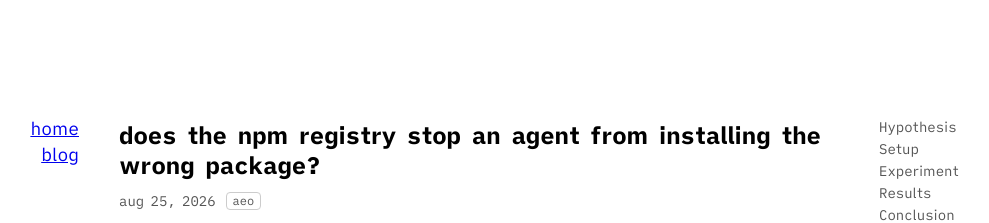
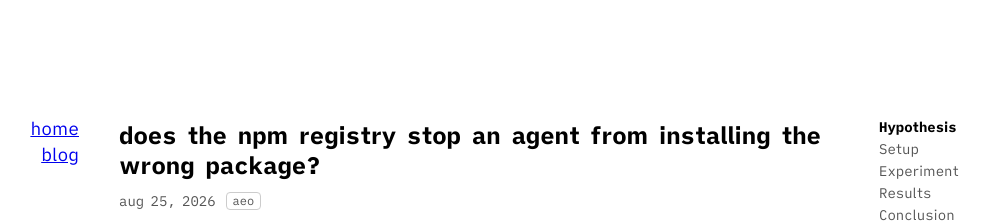
Before and after one commit to wrjodjana/wrjodjana.com, a Next.js app: page /blog/npm-wrong-packages in a window 1280 px wide. Shown: the top 223 px of the page, without its empty margins (269-1258 px from the left). Built offline with nearby package versions, Linux system fonts and the light colour scheme.

Commit message:
added highlight rendering for toc

```diff
--- a/app/blog/Toc.tsx
+++ b/app/blog/Toc.tsx
@@ -1,11 +1,45 @@
+"use client";
+
+import { useEffect, useState } from "react";
 import type { Heading } from "./posts";
 
 export default function Toc({ headings }: { headings: Heading[] }) {
+  const [active, setActive] = useState<string | null>(null);
+
+  useEffect(() => {
+    const els = headings.map((h) => document.getElementById(h.id)).filter((el): el is HTMLElement => el !== null);
+    if (els.length === 0) return;
+
+    const update = () => {
+      const offset = 120;
+      let current = els[0].id;
+      for (const el of els) {
+        if (el.getBoundingClientRect().top <= offset) current = el.id;
+        else break;
+      }
+      setActive(current);
+    };
+
+    update();
+    window.addEventListener("scroll", update, { passive: true });
+    window.addEventListener("resize", update);
+    return () => {
+      window.removeEventListener("scroll", update);
+      window.removeEventListener("resize", update);
+    };
+  }, [headings]);
+
   if (headings.length === 0) return null;
   return (
     <nav className="hidden xl:block flex-shrink-0 self-start sticky top-10 leading-none whitespace-nowrap">
       {headings.map((h) => (
-        <a key={h.id} href={`#${h.id}`} className="block mb-2 text-[14px] leading-none text-[#555] hover:underline">
+        <a
+          key={h.id}
+          href={`#${h.id}`}
+          className={`block mb-2 text-[14px] leading-none hover:underline ${
+            h.id === active ? "text-black font-bold" : "text-[#555]"
+          }`}
+        >
           {h.text}
         </a>
       ))}
```
